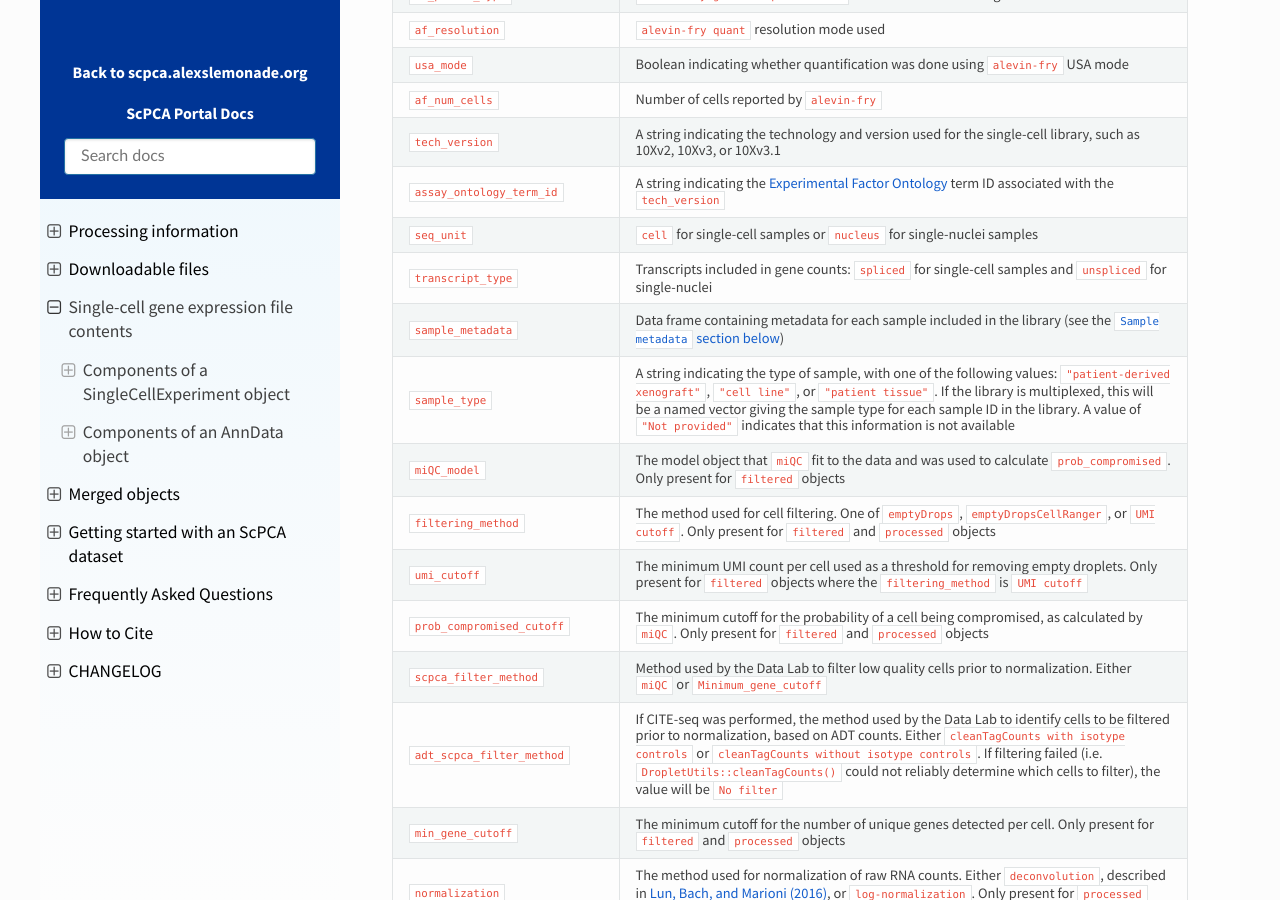
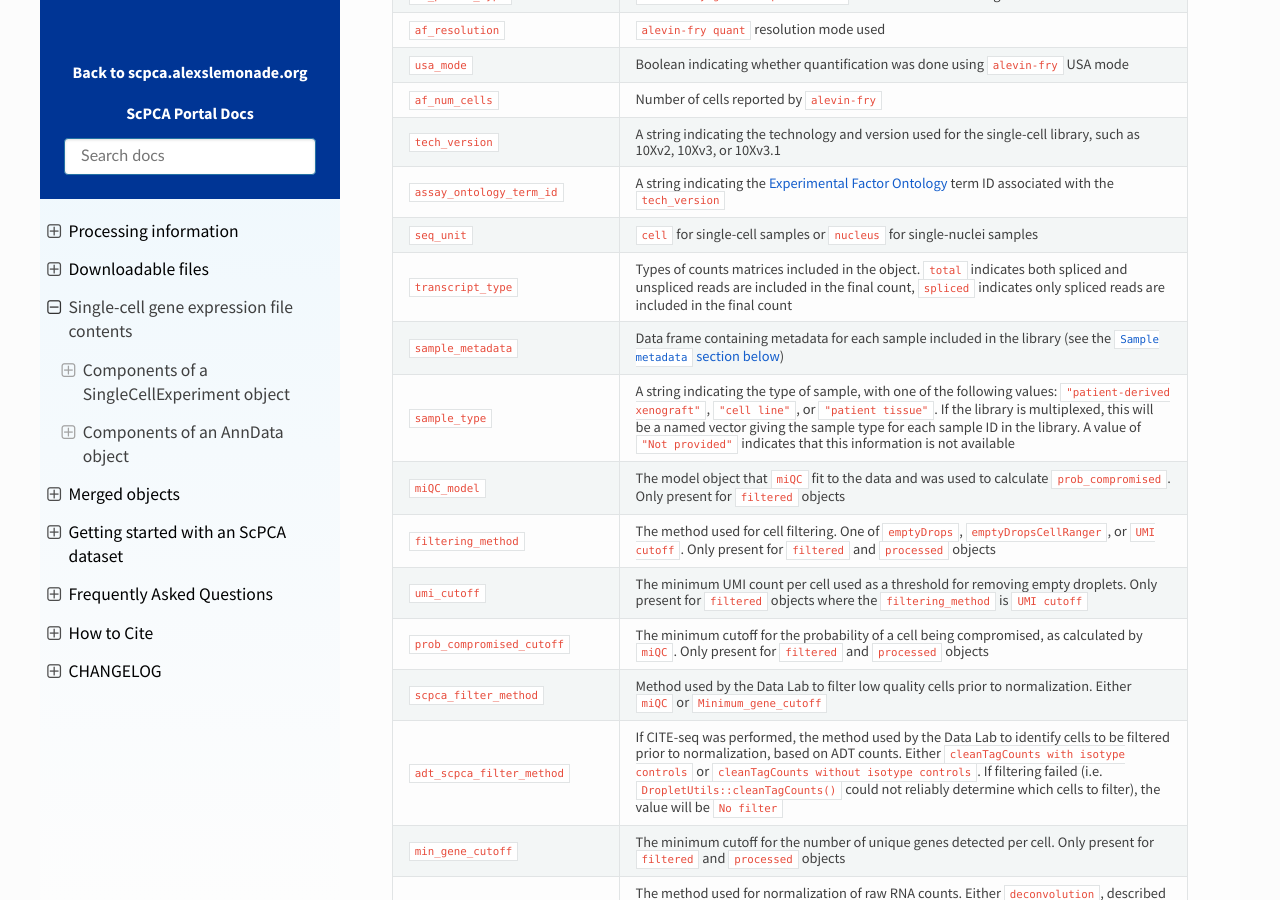
Before and after one commit to DongzeHE/scpca-docs, a Sphinx documentation site: the page built from docs/sce_file_contents.md, in a window 1280 px wide and 900 px high, scrolled down 3807 px. Built offline with Sphinx 7.4.7 and the Read the Docs theme 2.0.0, drawn with Linux system fonts in a browser that asks for light colours.

Commit message:
update transcript type description

```diff
--- a/docs/sce_file_contents.md
+++ b/docs/sce_file_contents.md
@@ -133,7 +133,7 @@ metadata(sce) # experiment metadata
 | `tech_version`                 | A string indicating the technology and version used for the single-cell library, such as 10Xv2, 10Xv3, or 10Xv3.1                                                                                                                                                                                                                                                                  |
 | `assay_ontology_term_id`       | A string indicating the [Experimental Factor Ontology](https://www.ebi.ac.uk/ols/ontologies/efo) term ID associated with the `tech_version`                                                                                                                                                                                                                                        |
 | `seq_unit`                     | `cell` for single-cell samples or `nucleus` for single-nuclei samples                                                                                                                                                                                                                                                                                                              |
-| `transcript_type`              | Transcripts included in gene counts: `spliced` for single-cell samples and `unspliced` for single-nuclei                                                                                                                                                                                                                                                                           |
+| `transcript_type`              | Types of counts matrices included in the object. `total` indicates both spliced and unspliced reads are included in the final count, `spliced` indicates only spliced reads are included in the final count                                                                                                                                                                                                                                                                           |
 | `sample_metadata`              | Data frame containing metadata for each sample included in the library (see the [`Sample metadata` section below](#singlecellexperiment-sample-metadata))                                                                                                                                                                                                                          |
 | `sample_type`                  | A string indicating the type of sample, with one of the following values: `"patient-derived xenograft"`, `"cell line"`, or `"patient tissue"`. If the library is multiplexed, this will be a named vector giving the sample type for each sample ID in the library. A value of `"Not provided"` indicates that this information is not available |
 | `miQC_model`                   | The model object that `miQC` fit to the data and was used to calculate `prob_compromised`. Only present for `filtered` objects                                                                                                                                                                                                                         |
```
